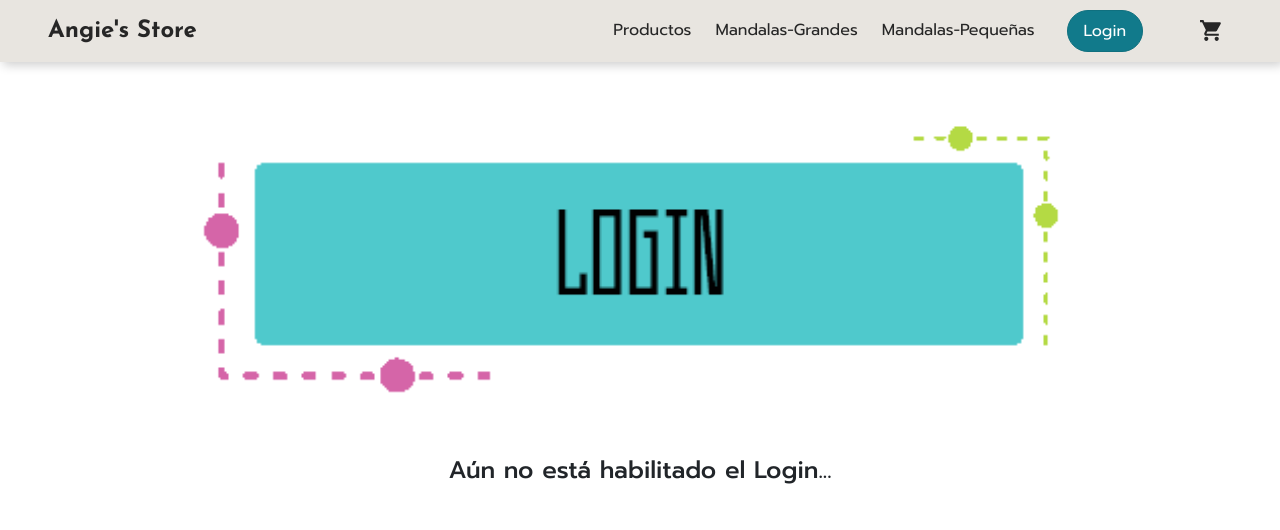
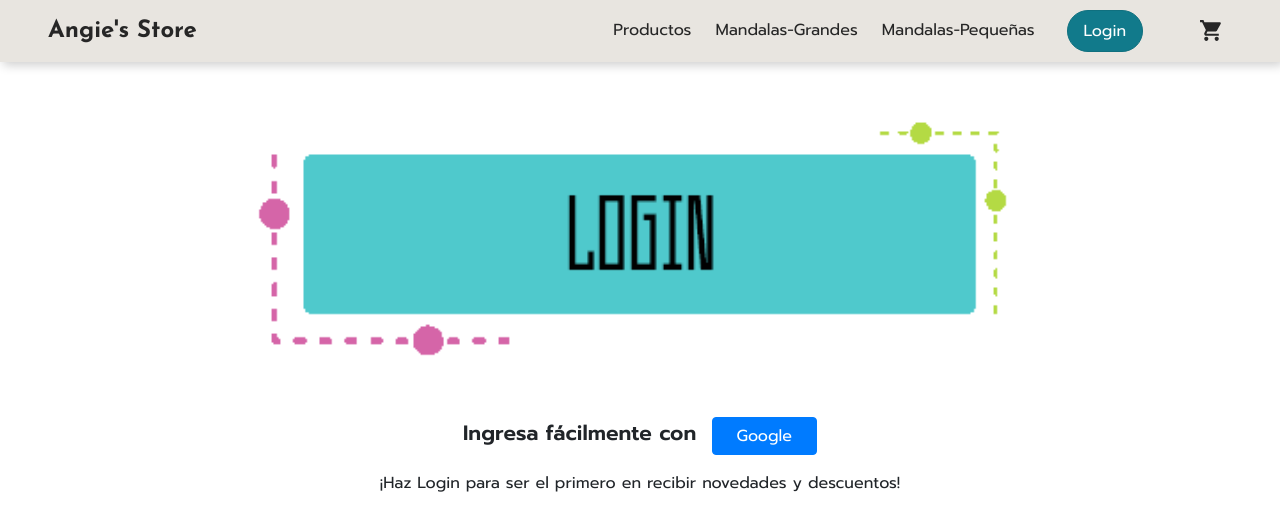
Before and after one commit to Angeles84/Idea-Apellido, a React (Create React App) app: page /login in a window 1280 px wide. Shown: the top 530 px of the page. Built offline with nearby package versions, Linux system fonts and the light colour scheme; no server answers.

Commit message:
login con google

```diff
--- a/src/App.js
+++ b/src/App.js
@@ -7,11 +7,13 @@ import ItemListContainer from './components/ItemListContainer/ItemListContainer.
 import ItemDetailContainer from './components/ItemDetailContainer/ItemDetailContainer';
 import CartView from './components/CartView/CartView';
 import CartContextProvider from './Context/CartContext';
+import { UserContextProvider } from './Context/UserContext';
 import Checkout from './components/Checkout/Checkout';
 import Login from './components/Login/Login';
 
 function App() {
   return (
+    <UserContextProvider>
       <CartContextProvider>
         <Router>
           <div className="App">
@@ -43,6 +45,7 @@ function App() {
           </div>
         </Router>
       </CartContextProvider>
+    </UserContextProvider>
   );
 }
 
--- /dev/null
+++ b/src/Context/UserContext.js
@@ -0,0 +1,106 @@
+import React, { useEffect, useState} from 'react';
+import { createUserWithEmailAndPassword, signInWithEmailAndPassword, onAuthStateChanged, signOut, signInWithPopup} from 'firebase/auth';
+import { GoogleAuthProvider } from 'firebase/auth';
+import { auth } from '../firebase/config';
+import { useHistory } from 'react-router-dom'
+
+
+export const UserContext = React.createContext()
+
+export const UserContextProvider = ({children}) => {
+
+    const [user, setUser] = useState();
+    const [logged, setLogged] = useState(false);
+    const history = useHistory()
+
+    const provider = new GoogleAuthProvider();
+
+    const signup = (email, password) => {
+        createUserWithEmailAndPassword(auth, email, password)
+        .then((userCredential) => {
+          // Signed in
+          const user = userCredential.user;
+          alert("Usuario generado correctamente!");
+          // ...
+        })
+        .catch((error) => {
+          const errorCode = error.code;
+          const errorMessage = error.message;
+          alert (errorMessage);
+          // ..
+        });    }
+
+    const login = (email, password) => {
+      signInWithEmailAndPassword(auth, email, password)
+      .then((userCredential) => {
+        // Signed in
+        const user = userCredential.user;
+        setUser(user);
+        // ...
+      })
+      .catch((error) => {
+        const errorCode = error.code;
+        const errorMessage = error.message;
+        alert(errorMessage);
+      });
+    }
+
+    const logout = () => {
+
+        signOut(auth).then(()=> {
+          alert("¡Vuelve pronto!");
+        }).catch ((error)=>{
+          alert(error.message);
+        })
+    }
+
+    const googleAuth = () => {
+      signInWithPopup(auth, provider)
+      .then((result) => {
+        // This gives you a Google Access Token. You can use it to access the Google API.
+        const credential = GoogleAuthProvider.credentialFromResult(result);
+        const token = credential.accessToken;
+        // The signed-in user info.
+        const user = result.user;
+        console.log(credential, token, user)
+        setUser(user);
+        // ...
+      }).catch((error) => {
+        // Handle Errors here.
+        const errorCode = error.code;
+        const errorMessage = error.message;
+        // The email of the user's account used.
+        const email = error.email;
+        // The AuthCredential type that was used.
+        const credential = GoogleAuthProvider.credentialFromError(error);
+        alert(errorMessage);
+        console.log(error);
+        // ...
+      });
+    }
+
+    useEffect (
+        () => {
+            onAuthStateChanged(auth, (user) => {
+                if (user) {
+                  setUser(user);
+                  setLogged(true);
+                  // ...
+                } else {
+                  // User is signed out
+                  // ...
+                  setLogged(false);
+                }
+              });
+        },
+        []
+    )
+
+    return (
+        <UserContext.Provider value={{
+            user, logged, login, logout, signup, googleAuth
+        }}>
+            {children}
+        </UserContext.Provider>
+    )
+}
--- a/src/components/CartItem/CartItem.jsx
+++ b/src/components/CartItem/CartItem.jsx
@@ -29,7 +29,7 @@ const CartItem = ({ title, price, imagen, cantidad, id }) => {
                         className="btn btn-sm rounded-pill btn-danger mt-3 mt-md-0"
                         onClick={() => { removerDelCarrito(id) }}
                       >
-                          ELIMINAR
+                          Eliminar
                       </button>
                     </div>
                   </div>
--- a/src/components/Login/Login.css
+++ b/src/components/Login/Login.css
@@ -1,3 +1,10 @@
 .imagen-login {
-  width: 80%;
+  width: 70%;
 }
+.imagen-welcome {
+  width: 60%;
+}
+
+.span-ingresa {
+  font-size: 1.3rem;
+}
--- a/src/components/Login/Login.jsx
+++ b/src/components/Login/Login.jsx
@@ -1,13 +1,35 @@
 import React from 'react'
+import { useContext } from 'react';
+import { UserContext } from "../../Context/UserContext";
 import login from '../../assets/img/login-button.gif'
+import welcome from '../../assets/img/welcome.gif'
+
 import './Login.css'
 
 const Login = () => {
+
+  const {googleAuth} = useContext(UserContext)
+  const {logged} = useContext(UserContext);
+
   return (
-    <div className='container mt-5 pt-5 text-center'>
+    <div className='container mt-5 pt-4 text-center'>
       <div>
-        <img src={login} className="imagen-login" alt="cargando" />
-        <h4 className='mt-5'>Aún no está habilitado el Login...</h4>
+        {
+          logged ?
+            <div className='mt-5'>
+              <img src={welcome} className="imagen-welcome" alt="cargando" /><br />
+              <h3 className='mt-3'>¡Gracias por ingresar!</h3>
+              <p>Ahora recibirás promociones y mucho más!</p>
+            </div>
+          :
+          <div className='mt-4'>
+            <img src={login} className="imagen-login mb-5" alt="cargando" /><br />
+            <span className='span-ingresa'>Ingresa fácilmente con </span>
+            <button className='btn btn-primary px-4 ml-2' onClick={googleAuth}>Google</button><br />
+            <p className='mt-3'>¡Haz Login para ser el primero en recibir novedades y descuentos!</p>
+          </div>
+        }
+
       </div>
     </div>
   )
--- a/src/components/NavBar/NavBar.jsx
+++ b/src/components/NavBar/NavBar.jsx
@@ -3,13 +3,17 @@ import CartWidget from '../CartWidget/CartWidget.jsx';
 import {Link, NavLink} from 'react-router-dom'
 import './NavBar.css';
 import { CartContext } from '../../Context/CartContext'
+import { UserContext } from "../../Context/UserContext";
+
 
 const NavBar = ({id}) => {
 
   const {cart } = useContext(CartContext)
+  const {logged, logout, user} = useContext(UserContext);
 
 
   return (
+    <>
       <nav className="navbar navbar-expand-lg fixed-top px-3 px-sm-4 px-md-5">
         <Link className="navbar-brand angie" to="/">Angie's Store</Link>
         <button className="navbar-toggler" type="button" data-toggle="collapse" data-target="#navbarNavAltMarkup" aria-controls="navbarNavAltMarkup" aria-expanded="false" aria-label="Toggle navigation">
@@ -20,13 +24,22 @@ const NavBar = ({id}) => {
             <NavLink className="nav-link ml-2" to="/inicio" activeClassName="active">Productos</NavLink>
             <NavLink className="nav-link ml-2" to="/category/grande" activeClassName="active">Mandalas-Grandes</NavLink>
             <NavLink className="nav-link ml-2" to="/category/pequeña" activeClassName="active">Mandalas-Pequeñas</NavLink>
-          <NavLink className="nav-link btn btn-info rounded-pill ml-4 px-3 contacto" to="/login" href="#">Login</NavLink>
+            {
+              logged ?
+              <>
+                <span className='pt-2 ml-3'>Hola {user.email}</span>
+                <button className="btn btn-secondary rounded-pill ml-4 px-3 contacto" onClick={logout}>Logout</button>
+              </> :
+              <NavLink className="nav-link btn btn-info rounded-pill ml-4 px-3 contacto" to="/login">Login</NavLink>
+            }
+
             <NavLink className="nav-link ml-5" to="/cart" activeClassName="active">
               <CartWidget /><span>{cart.length === 0 ? '' : cart.length}</span>
             </NavLink>
           </div>
         </div>
       </nav>
+    </>
   )
 }
 
--- a/src/firebase/config.js
+++ b/src/firebase/config.js
@@ -1,16 +1,18 @@
 import { initializeApp } from "firebase/app";
 import { getFirestore } from "firebase/firestore/lite"
+import { getAuth } from "firebase/auth";
 
 // Your web app's Firebase configuration
 const firebaseConfig = {
-  apiKey: process.env.VUE_APP_API_KEY,
+  apiKey: "AIzaSyAqUpwjt_z4-XHVX_BWLQk7CMVzY_DA940",
   authDomain: "angie-s-store-d8fd0.firebaseapp.com",
   projectId: "angie-s-store-d8fd0",
   storageBucket: "angie-s-store-d8fd0.appspot.com",
   messagingSenderId: "1016242321101",
-  appId: process.env.VUE_APP_API_ID
+  appId: "1:1016242321101:web:d29d0faf2447d43925db84"
 };
 
 // Initialize Firebase
 const app = initializeApp(firebaseConfig);
 export const db = getFirestore(app)
+export const auth = getAuth(app);
```
Also changed, not shown: src/assets/img/welcome.gif (added), src/components/Checkout/Checkout.jsx (line endings or trailing spaces), 1 other file (tests, documents, lock files or other folders). Lines whose indentation alone changed are shown as unchanged.
